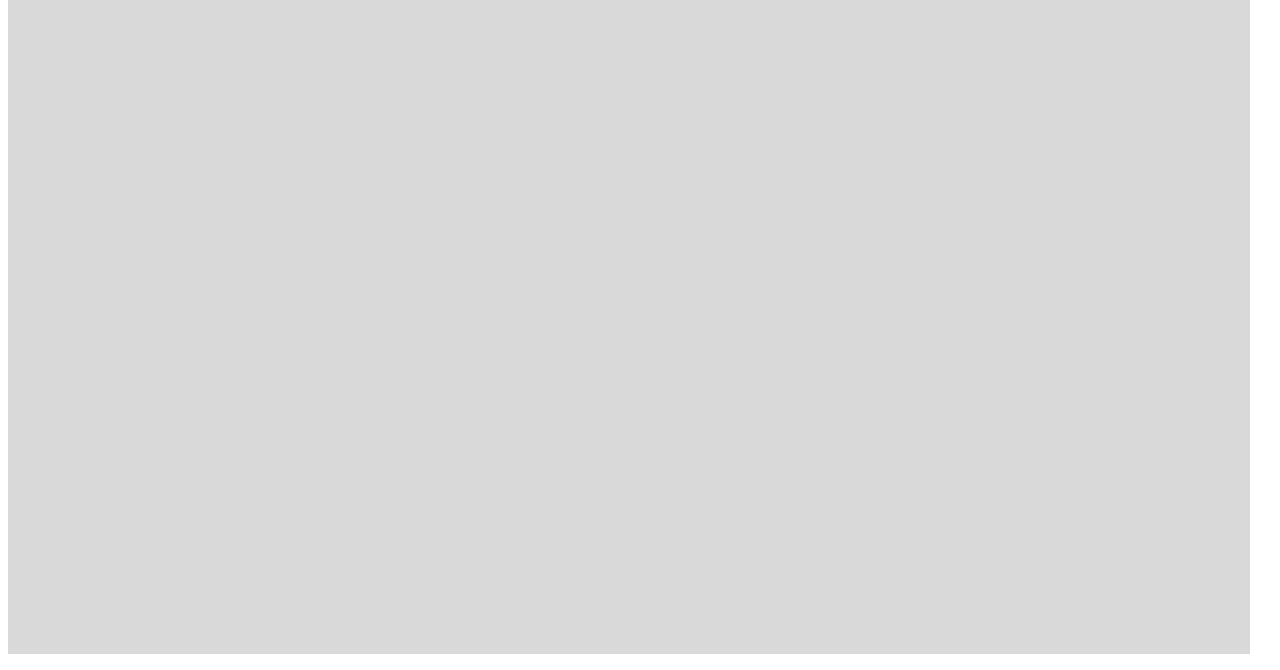
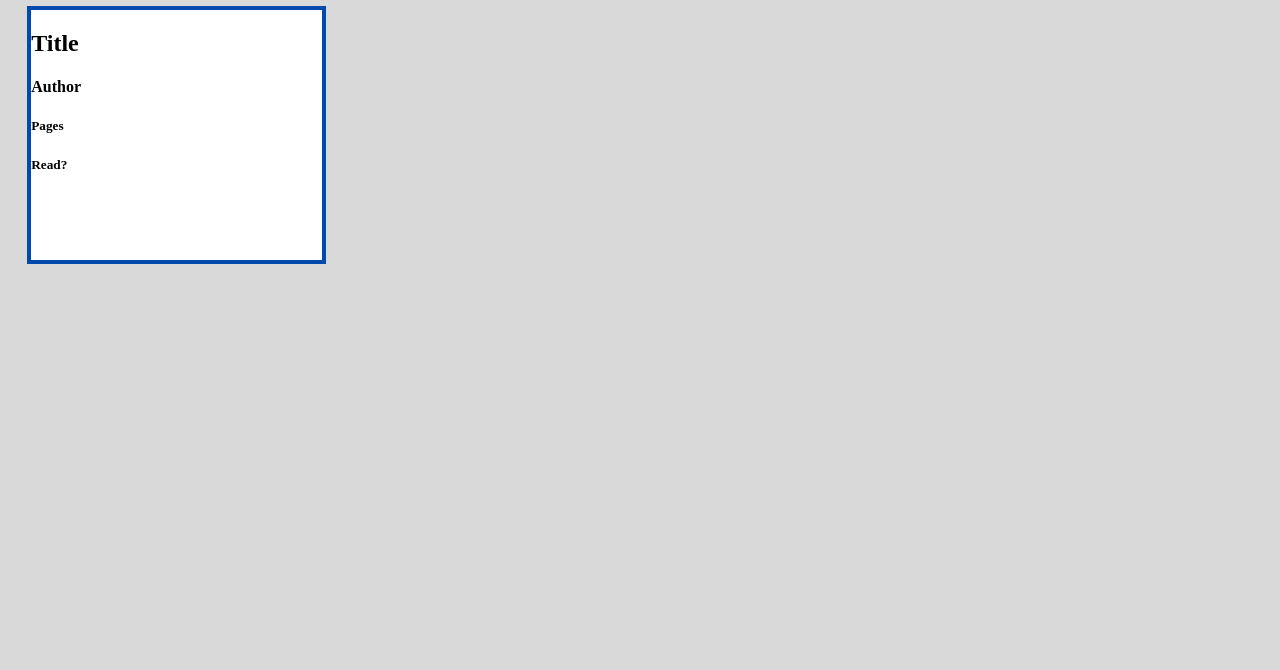
Before and after one commit to nmartinovicaa/library, a plain HTML site: page index.html in a window 1280 px wide. Shown: the part 130-800 px from the top of the page. Drawn offline with nearby package versions, Linux system fonts and the light colour scheme.

Commit message:
working on book proto

```diff
--- a/index.html
+++ b/index.html
@@ -1,13 +1,14 @@
 <!DOCTYPE html>
 <html lang="en">
+
 <head>
     <meta charset="UTF-8">
     <meta name="viewport" content="width=device-width, initial-scale=1.0">
     <title>Library</title>
     <link rel="stylesheet" href="style.css">
-    <link rel="stylesheet"
-  href="https://fonts.googleapis.com/css?family=Open+Sans">
+    <link rel="stylesheet" href="https://fonts.googleapis.com/css?family=Open+Sans">
 </head>
+
 <body>
     <div class="container">
         <div class="header">
@@ -20,9 +21,23 @@
             </div>
         </div>
         <div class="books">
+            <DIV class="book">
+                <div class="book-details">
+                <h2>Title</h2>
+                <h4>Author</h4>
+                <h5>Pages</h5>
+                <h5>Read?</h5>
+            </div>
+            <div class="minus">
+
+            </div>
+            </DIV>
+
+
 
         </div>
     </div>
 </body>
 <script src="script.js"></script>
+
 </html>
--- a/style.css
+++ b/style.css
@@ -1,14 +1,21 @@
+body {
+    height: 100%;
+    background-color: #D9D9D9;
+    display: flex;
+    justify-content: center;
+}
+
 .container {
     display: flex;
     background-color: #D9D9D9;
-    height: 97vh;
     width: 97vw;
+    height: 100%;
     flex-direction: column;
 }
 
 .header {
     background-color: #004AAD;
-    height: 15%;
+    height: 15vh;
     display: flex;
     justify-content: space-around;
     align-items: center;
@@ -30,10 +37,26 @@
     justify-content: center;
     align-items: center;
     border-radius: 12px;
-    box-shadow: ;
 }
 
 .add-book-button:hover {
     background-color: #D9D9D9;
     color: red;
 }
+
+.books {
+    display: flex;
+    flex-wrap: wrap;
+    padding: 8px;
+    gap: 8px;
+    justify-content: space-between;
+}
+
+.book {
+    height: 250px;
+    width: calc(100vw/4 - 29px);
+    background-color: white;
+    border: 4px solid #004AAD;
+    display: flex;
+    flex-direction: column;
+}
```
Lines whose indentation alone changed are shown as unchanged.
